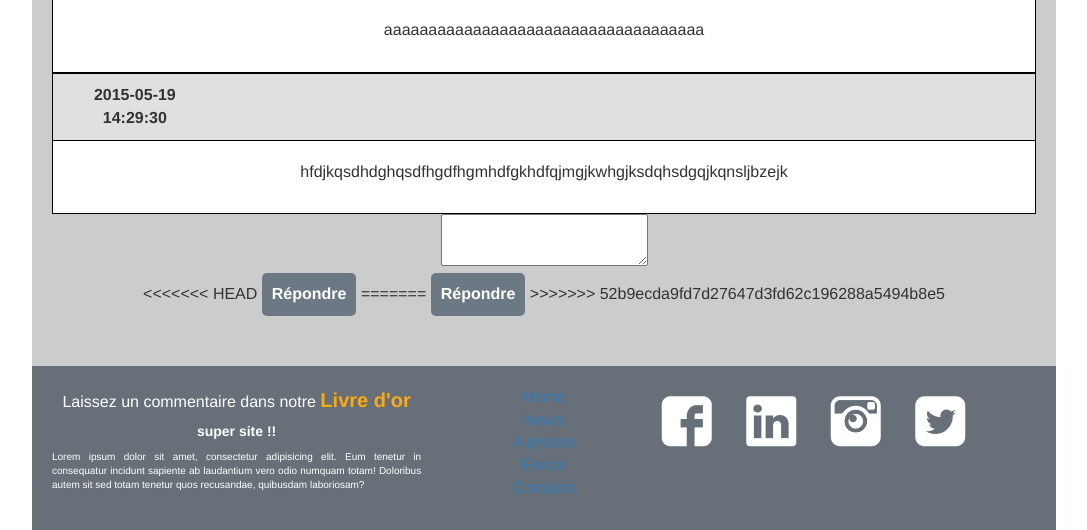
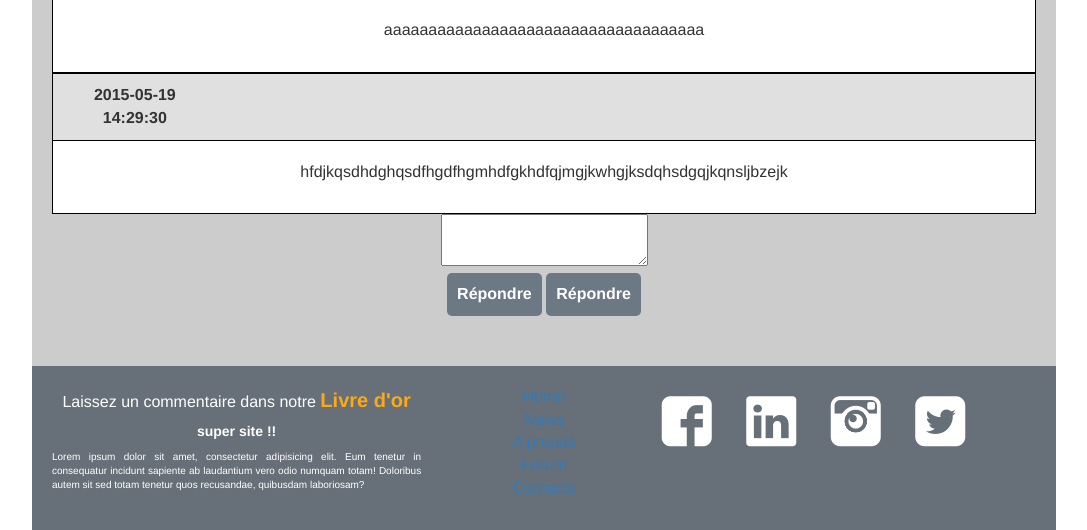
Before and after one commit to DreamTeam3WA/projet_1, a PHP site: page /index.php?page=forum&sujetid=4 in a window 1280 px wide. Shown: the part 1289-1819 px from the top of the page, without its empty margins (96-1183 px from the left). Run offline with PHP 8.4, Linux system fonts and the light colour scheme; data comes from the database, SQL or seed files in the repository; some libraries are stand-ins or nearby versions.

Commit message:
Mise a jour Mika

```diff
--- a/projet_1/views/forum-sujet.phtml
+++ b/projet_1/views/forum-sujet.phtml
@@ -17,13 +17,9 @@
 			<div class="wrapper-mce clearfix">
 				<textarea name="description" class="mce" ></textarea>
 			</div>
-<<<<<<< HEAD
-			<input type="hidden" value="<?=$sujetid; ?>" name="id_forum">
 			<button class="repondre" type="submit">Répondre</button>
-=======
 			<input type="hidden" value="<?= $sujetid; ?>" name="id_forum">
 			<button type="submit">Répondre</button>
->>>>>>> 52b9ecda9fd7d27647d3fd62c196288a5494b8e5
 		</form>
 	</div>
 		</form>
```
